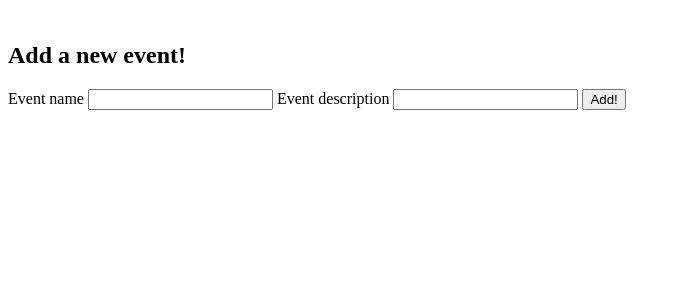
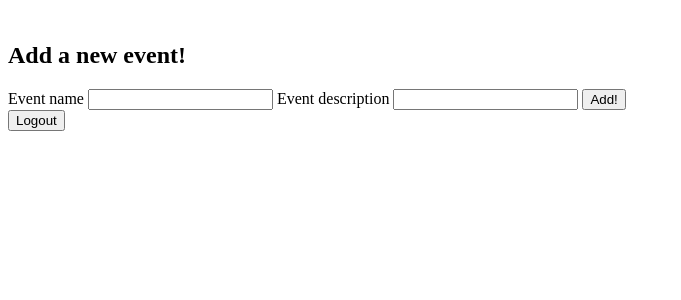
Before and after one commit to AnnaKuokkanen/CyberSecurityBase2020, a Django app: page /home/ in a window 1280 px wide. Shown: the part 269-569 px from the top of the page, without its empty margins (0-681 px from the left). Run offline with Django 3.2, Linux system fonts and the light colour scheme; a user stored in the database is signed in; tables that the repository leaves empty hold one stand-in row (values such as "Sample post").

Commit message:
Add logout button, expand database schema

```diff
--- a/eventcalendar/events/models.py
+++ b/eventcalendar/events/models.py
@@ -1,7 +1,12 @@
 from django.db import models
+
+from django.contrib.auth.models import User
 
 # Create your models here.
 
+class Participant(models.Model):
+    user = models.OneToOneField(User, on_delete=models.CASCADE)
 class Event(models.Model):
     name = models.CharField(max_length=50)
     description = models.TextField()
+    participants = models.ManyToManyField(Participant)
--- a/eventcalendar/events/templates/home.html
+++ b/eventcalendar/events/templates/home.html
@@ -28,5 +28,10 @@
         Event description <input type="text" name="event_description"/>
         <button type="submit">Add!</button>
       </form>
+
+      <form>
+        <input type="button" onclick="window.location.href='/logout/';" value="Logout" />
+      </form>
+
     </body>
 </html>
```
Also changed, not shown: eventcalendar/events/migrations/0002_auto_20201226_0314.py (added). Lines whose indentation alone changed are shown as unchanged.
